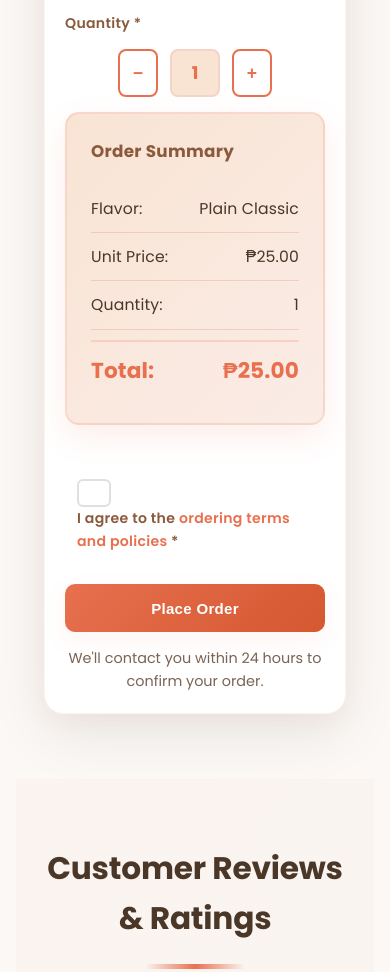
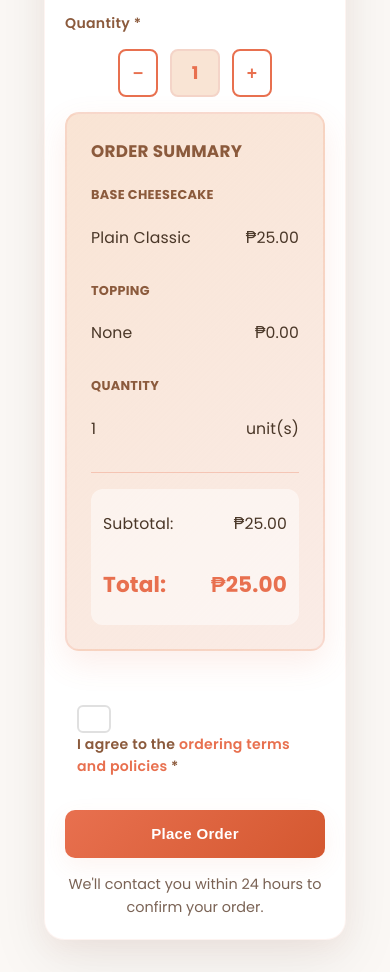
Before and after one commit to jheries046-stack/Gle, a website: page index.html in a window 390 px wide. Shown: the part 3180-4152 px from the top of the page. Drawn offline with Linux system fonts and the light colour scheme; no server answers.

Commit message:
order summary

```diff
--- a/index.html
+++ b/index.html
@@ -235,21 +235,42 @@
 
                     <div class="order-summary">
                         <h4>Order Summary</h4>
+
+                        <div class="summary-section">
+                            <div class="summary-item-label">Base Cheesecake</div>
                             <div class="summary-row">
-                            <span>Flavor:</span>
-                            <span id="summaryFlavor">Plain Classic</span>
+                                <span>Plain Classic</span>
+                                <span>₱25.00</span>
                             </div>
+                        </div>
+
+                        <div class="summary-section">
+                            <div class="summary-item-label">Topping</div>
                             <div class="summary-row">
-                            <span>Unit Price:</span>
-                            <span id="summaryUnitPrice">₱25.00</span>
+                                <span id="summaryTopping">None</span>
+                                <span id="summaryToppingPrice">₱0.00</span>
                             </div>
+                        </div>
+
+                        <div class="summary-section">
+                            <div class="summary-item-label">Quantity</div>
                             <div class="summary-row">
-                            <span>Quantity:</span>
                                 <span id="summaryQty">1</span>
+                                <span>unit(s)</span>
+                            </div>
+                        </div>
+
+                        <div class="summary-divider"></div>
+
+                        <div class="summary-breakdown">
+                            <div class="summary-row">
+                                <span>Subtotal:</span>
+                                <span id="summarySubtotal">₱25.00</span>
                             </div>
                             <div class="summary-row total">
                                 <span>Total:</span>
                                 <span id="summaryTotal">₱25.00</span>
+                            </div>
                         </div>
                     </div>
 
--- a/styles/style.css
+++ b/styles/style.css
@@ -1269,32 +1269,62 @@ nav ul li a:hover::after {
 
 .order-summary h4 {
     color: var(--dark);
-    margin-bottom: 25px;
-    font-size: 1.15rem;
+    margin-bottom: 28px;
+    font-size: 1.2rem;
     font-weight: 700;
     letter-spacing: 0.3px;
+    text-transform: uppercase;
+}
+
+.summary-section {
+    margin-bottom: 20px;
+}
+
+.summary-item-label {
+    color: var(--dark);
+    font-weight: 700;
+    font-size: 0.9rem;
+    margin-bottom: 10px;
+    letter-spacing: 0.3px;
+    text-transform: uppercase;
 }
 
 .summary-row {
     display: flex;
     justify-content: space-between;
     align-items: center;
-    padding: 14px 0;
-    border-bottom: 1px solid rgba(232, 112, 79, 0.25);
+    padding: 12px 0;
     color: var(--text);
     letter-spacing: 0.2px;
-    min-height: 24px;
+    min-height: 22px;
+    font-size: 0.95rem;
+}
+
+.summary-divider {
+    height: 1px;
+    background: rgba(232, 112, 79, 0.3);
+    margin: 20px 0;
+}
+
+.summary-breakdown {
+    background: rgba(255, 255, 255, 0.5);
+    padding: 16px;
+    border-radius: 12px;
+    margin-top: 16px;
+}
+
+.summary-breakdown .summary-row {
+    padding: 10px 0;
+    border-bottom: none;
 }
 
 .summary-row.total {
-    font-size: 1.4rem;
+    font-size: 1.3rem;
     font-weight: 800;
     color: var(--primary);
     border-bottom: none;
-    padding-top: 14px;
+    padding-top: 12px;
     margin-top: 8px;
-    min-height: 30px;
-    align-items: center;
 }
 
 .form-note {
@@ -1718,9 +1748,22 @@ footer p {
         font-size: 1.05rem;
     }
 
+    .summary-item-label {
+        font-size: 0.85rem;
+        margin-bottom: 8px;
+    }
+
     .summary-row {
         padding: 10px 0;
         font-size: 0.95rem;
+    }
+
+    .summary-divider {
+        margin: 18px 0;
+    }
+
+    .summary-breakdown {
+        padding: 14px;
     }
 
     .summary-row.total {
@@ -2079,18 +2122,29 @@ footer p {
         font-weight: 700;
     }
 
+    .summary-item-label {
+        font-size: 0.8rem;
+        margin-bottom: 8px;
+    }
+
     .summary-row {
         padding: 11px 0;
         font-size: 0.98rem;
         letter-spacing: 0.15px;
     }
 
+    .summary-divider {
+        margin: 16px 0;
+    }
+
+    .summary-breakdown {
+        padding: 12px;
+    }
+
     .summary-row.total {
         font-size: 1.35rem;
         padding-top: 12px;
         margin-top: 10px;
-        border-top: 2px solid rgba(232, 112, 79, 0.2);
-    }
 
     footer {
         padding: 28px 14px;
```
Lines whose indentation alone changed are shown as unchanged.
